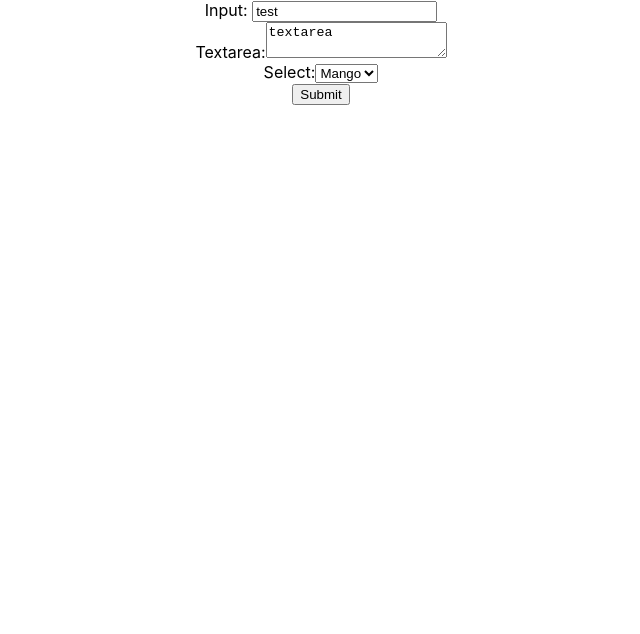
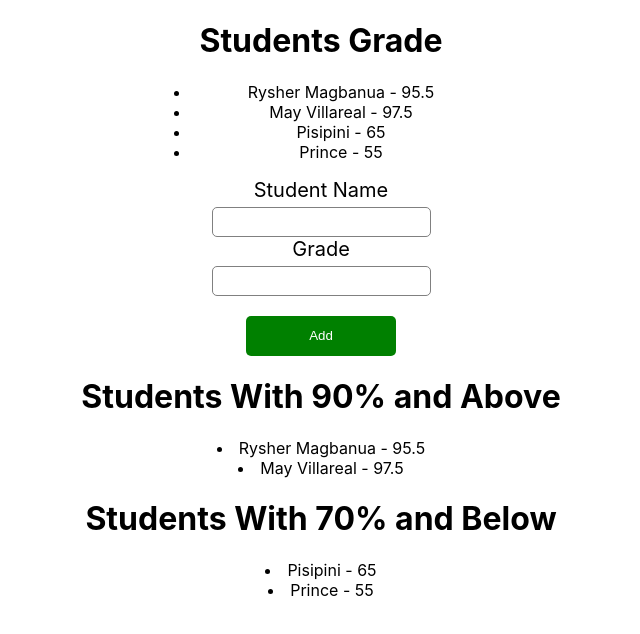
Before and after one commit to mercado-carlos/react-typescript-web-development, a React (Create React App) app: page / in a window 1280 px wide. Shown: the top 634 px of the page, without its empty margins (319-959 px from the left). Built offline with nearby package versions, Linux system fonts and the light colour scheme.

Commit message:
Assignment - Student Grade Management

```diff
--- a/src/App.tsx
+++ b/src/App.tsx
@@ -1,12 +1,12 @@
 import React from 'react';
 import './App.css';
 
-import { FormElements } from './components/FormElements';
+import StudentGrade from './components/StudentGrade';
 
 const App = () => {
     return (
         <div className="App">
-            <FormElements />
+            <StudentGrade />
         </div>
     );
 };
--- a/src/components/Button/index.tsx
+++ b/src/components/Button/index.tsx
@@ -2,11 +2,19 @@ import React from 'react';
 import { ButtonProps } from './interface';
 import './style.css';
 
-export const Button: React.FC<ButtonProps> = ({ children, onClick, type }) => {
+export const Button: React.FC<ButtonProps> = ({
+    children,
+    onClick,
+    type,
+    className,
+}) => {
     const buttonType = type || 'default';
 
     return (
-        <button className={`btn btn-${buttonType}`} onClick={onClick}>
+        <button
+            className={`btn btn-${buttonType} ${className || ''}`}
+            onClick={onClick}
+        >
             {children}
         </button>
     );
--- a/src/components/Button/interface.ts
+++ b/src/components/Button/interface.ts
@@ -1,4 +1,5 @@
 export interface ButtonProps {
     onClick(): void;
     type?: 'primary' | 'default';
+    className?: string;
 }
--- a/src/components/Input/index.tsx
+++ b/src/components/Input/index.tsx
@@ -1,5 +1,23 @@
 import React from 'react';
+import './style.css';
 
-export const Input = React.forwardRef<HTMLInputElement>((props, ref) => {
-    return <input ref={ref} />;
-});
+import { InputProps } from './interface';
+
+export const Input = React.forwardRef<HTMLInputElement, InputProps>(
+    ({ label, onChange, value, error }, ref) => {
+        const errorClassName = error ? 'error' : '';
+
+        return (
+            <label className="input-container">
+                <div className="input-label">{label}</div>
+                <input
+                    ref={ref}
+                    value={value}
+                    className={`input ${errorClassName}`}
+                    onChange={onChange}
+                />
+                {error && <div className="error-message">{error}</div>}
+            </label>
+        );
+    }
+);
--- /dev/null
+++ b/src/components/Input/interface.ts
@@ -0,0 +1,8 @@
+import React from 'react';
+
+export interface InputProps {
+    label: string;
+    onChange?(event: React.ChangeEvent<HTMLInputElement>): void;
+    value: string;
+    error?: string;
+}
--- /dev/null
+++ b/src/components/Input/style.css
@@ -0,0 +1,24 @@
+.input-container .input {
+    border-radius: 5px;
+    border: 1px solid gray;
+    outline: none;
+    padding: 5px;
+    box-sizing: border-box;
+    margin-top: 5px;
+    font-size: 16px;
+}
+
+.input-container .input.error {
+    border-color: red;
+}
+
+.input-container .input-label {
+    font-size: 20px;
+}
+
+.input-container .error-message {
+    font-style: italic;
+    color: red;
+    font-size: 14px;
+    margin-top: 5px;
+}
--- /dev/null
+++ b/src/components/StudentGrade/constant.ts
@@ -0,0 +1,14 @@
+import { FieldConfig } from './interface';
+
+export const FIELDS_CONFIG: FieldConfig = {
+    INPUT_STUDENT_NAME: {
+        name: 'inputStudentName',
+        label: 'Student Name',
+    },
+    INPUT_GRADE: {
+        name: 'inputGrade',
+        label: 'Grade',
+    },
+};
+
+export const ERROR_MESSAGE = 'Please complete the field';
--- /dev/null
+++ b/src/components/StudentGrade/index.tsx
@@ -0,0 +1,169 @@
+import React from 'react';
+import { Button } from '../Button';
+import './style.css';
+import {
+    Fields,
+    StudentGradeDetails,
+    StudentGradeProps,
+    StudentGradeState,
+} from './interface';
+import { Input } from '../Input';
+import { Students90Percent } from '../Students90Percent';
+import { StudentsBelow70 } from '../StudentsBelow70';
+import { ERROR_MESSAGE, FIELDS_CONFIG } from './constant';
+
+export const StudentGradeContext = React.createContext<StudentGradeDetails[]>(
+    []
+);
+
+class StudentGrade extends React.Component<
+    StudentGradeProps,
+    StudentGradeState
+> {
+    inputGradeRef: React.RefObject<HTMLInputElement>;
+    inputStudentNameRef: React.RefObject<HTMLInputElement>;
+
+    constructor(props: StudentGradeProps) {
+        super(props);
+
+        this.state = {
+            studentsGrade: [
+                {
+                    name: 'Rysher Magbanua',
+                    grade: 95.5,
+                },
+                {
+                    name: 'May Villareal',
+                    grade: 97.5,
+                },
+                {
+                    name: 'Pisipini',
+                    grade: 65,
+                },
+                {
+                    name: 'Prince',
+                    grade: 55,
+                },
+            ],
+            inputGrade: '',
+            inputStudentName: '',
+            fieldWithError: '',
+        };
+
+        this.inputGradeRef = React.createRef();
+        this.inputStudentNameRef = React.createRef();
+    }
+
+    handleInputOnChange =
+        (stateKey: Fields) => (event: React.ChangeEvent<HTMLInputElement>) => {
+            const { value } = event.currentTarget;
+            const { fieldWithError } = this.state;
+
+            this.setState({
+                [stateKey]: value,
+            } as Omit<StudentGradeState, 'studentsGrade' | 'fieldWithError'>);
+
+            if (fieldWithError === stateKey && value.length)
+                this.setState({ fieldWithError: '' });
+        };
+
+    areInputsValid = () => {
+        const { inputGrade, inputStudentName } = this.state;
+        let hasError = false;
+
+        if (!inputStudentName) {
+            this.inputStudentNameRef.current &&
+                this.inputStudentNameRef.current.focus();
+            hasError = true;
+            this.setState({
+                fieldWithError: 'inputStudentName',
+            });
+        } else if (!inputGrade) {
+            this.inputGradeRef.current && this.inputGradeRef.current.focus();
+            hasError = true;
+            this.setState({
+                fieldWithError: 'inputGrade',
+            });
+        }
+
+        return inputGrade && inputStudentName;
+    };
+
+    handleButtonClick = () => {
+        const { studentsGrade, inputGrade, inputStudentName } = this.state;
+
+        if (this.areInputsValid()) {
+            this.setState({
+                studentsGrade: [
+                    ...studentsGrade,
+                    {
+                        grade: parseFloat(inputGrade),
+                        name: inputStudentName,
+                    },
+                ],
+                inputStudentName: '',
+                inputGrade: '',
+            });
+        }
+    };
+
+    renderStudentsGrade = () => {
+        const { studentsGrade } = this.state;
+
+        return studentsGrade.map(({ name, grade }) => {
+            return (
+                <li>
+                    {name} - {grade}
+                </li>
+            );
+        });
+    };
+
+    getErrorMessage = (field: Fields) => {
+        const { fieldWithError } = this.state;
+
+        return fieldWithError === field ? ERROR_MESSAGE : '';
+    };
+
+    render() {
+        const { inputStudentName, inputGrade, studentsGrade } = this.state;
+        const { INPUT_GRADE, INPUT_STUDENT_NAME } = FIELDS_CONFIG;
+
+        return (
+            <StudentGradeContext.Provider value={studentsGrade}>
+                <div className="students-grade-container">
+                    <h1>Students Grade</h1>
+                    <ul>{this.renderStudentsGrade()}</ul>
+                    <Input
+                        ref={this.inputStudentNameRef}
+                        onChange={this.handleInputOnChange(
+                            INPUT_STUDENT_NAME.name
+                        )}
+                        value={inputStudentName}
+                        label={INPUT_STUDENT_NAME.label}
+                        error={this.getErrorMessage(INPUT_STUDENT_NAME.name)}
+                    />
+                    <Input
+                        ref={this.inputGradeRef}
+                        onChange={this.handleInputOnChange(INPUT_GRADE.name)}
+                        value={inputGrade}
+                        label={INPUT_GRADE.label}
+                        error={this.getErrorMessage(INPUT_GRADE.name)}
+                    />
+                    <br />
+                    <Button
+                        className="student-grade-button"
+                        type="primary"
+                        onClick={this.handleButtonClick}
+                    >
+                        Add
+                    </Button>
+                    <Students90Percent />
+                    <StudentsBelow70 />
+                </div>
+            </StudentGradeContext.Provider>
+        );
+    }
+}
+
+export default StudentGrade;
--- /dev/null
+++ b/src/components/StudentGrade/interface.ts
@@ -0,0 +1,22 @@
+export interface StudentGradeDetails {
+    name: string;
+    grade: number;
+}
+
+export interface StudentGradeProps {}
+
+export type StudentGradeState = {
+    [key in Fields]: string;
+} & {
+    studentsGrade: StudentGradeDetails[];
+    fieldWithError: Fields | '';
+};
+
+export type Fields = 'inputGrade' | 'inputStudentName';
+
+export interface FieldConfig {
+    [field: string]: {
+        name: Fields;
+        label: string;
+    };
+}
--- /dev/null
+++ b/src/components/StudentGrade/style.css
@@ -0,0 +1,9 @@
+.students-grade-container .student-grade-button {
+    width: 150px;
+    margin-top: 20px;
+}
+
+.students-grade-container li {
+    width: 300px;
+    margin: 0 auto;
+}
--- /dev/null
+++ b/src/components/Students90Percent/index.tsx
@@ -0,0 +1,21 @@
+import React from 'react';
+import { StudentGradeContext } from '../StudentGrade';
+
+export const Students90Percent: React.FC = () => {
+    return (
+        <>
+            <h1>Students With 90% and Above</h1>
+            <StudentGradeContext.Consumer>
+                {(data) =>
+                    data
+                        .filter((studentDetails) => studentDetails.grade >= 90)
+                        .map(({ name, grade }) => (
+                            <li>
+                                {name} - {grade}
+                            </li>
+                        ))
+                }
+            </StudentGradeContext.Consumer>
+        </>
+    );
+};
--- /dev/null
+++ b/src/components/StudentsBelow70/index.tsx
@@ -0,0 +1,21 @@
+import React from 'react';
+import { StudentGradeContext } from '../StudentGrade';
+
+export const StudentsBelow70: React.FC = () => {
+    return (
+        <>
+            <h1>Students With 70% and Below</h1>
+            <StudentGradeContext.Consumer>
+                {(data) =>
+                    data
+                        .filter((studentDetails) => studentDetails.grade <= 70)
+                        .map(({ name, grade }) => (
+                            <li>
+                                {name} - {grade}
+                            </li>
+                        ))
+                }
+            </StudentGradeContext.Consumer>
+        </>
+    );
+};
```
